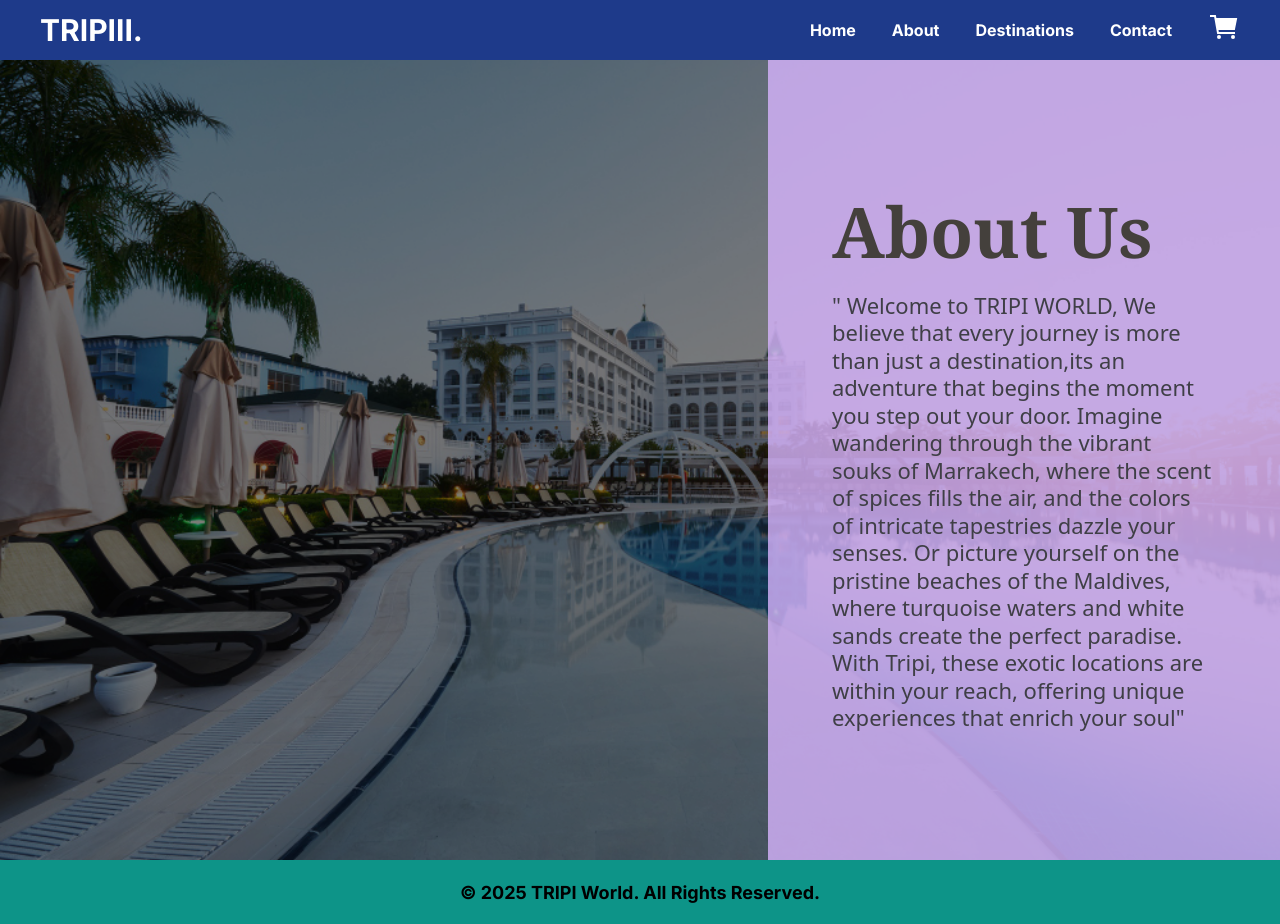
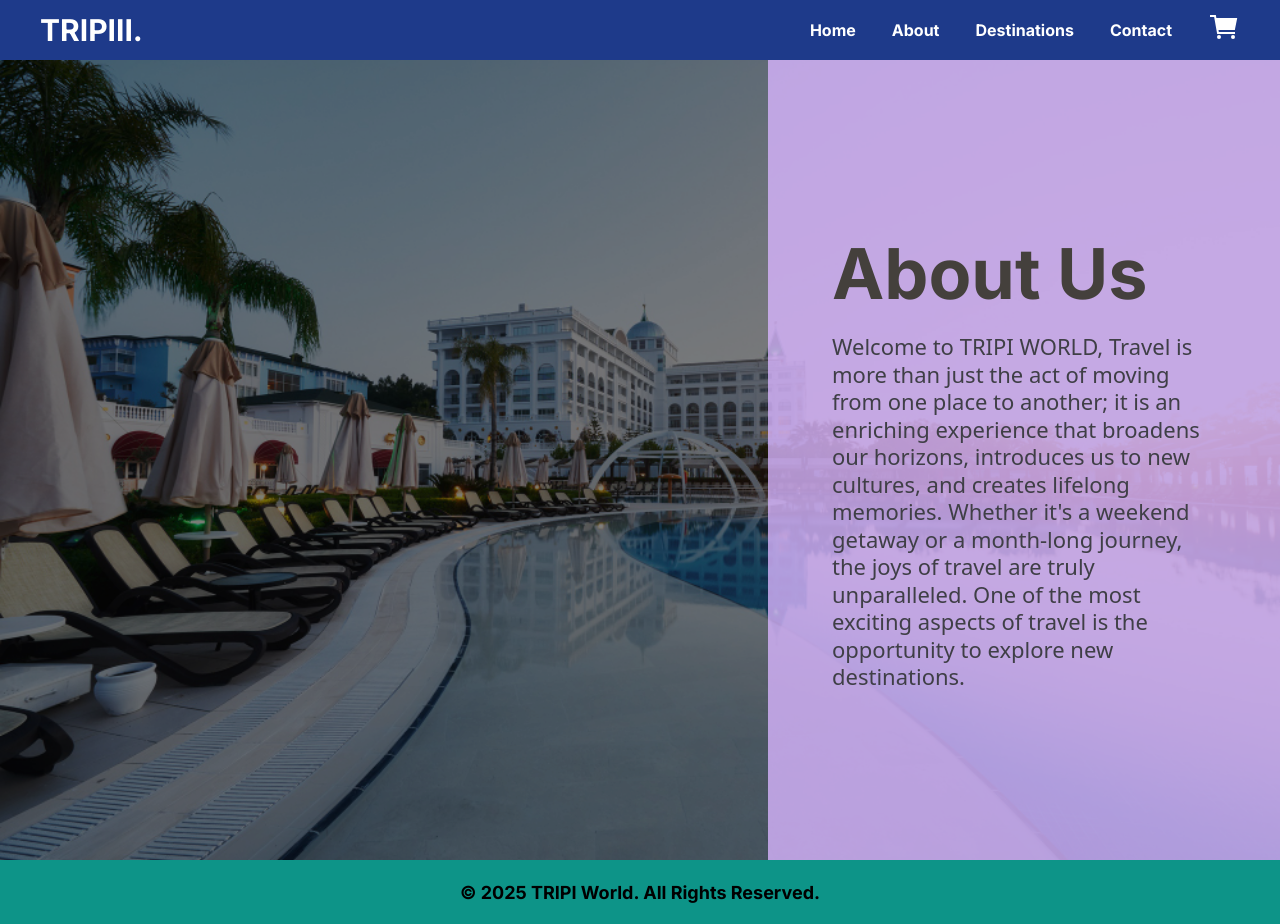
Before and after one commit to areeba-awan/MileStone-2-MultiPage-Travel-Web, a Next.js app: page /About in a window 1280 px wide. Built offline with nearby package versions, Linux system fonts and the light colour scheme.

Commit message:
updated code push to github

```diff
--- a/src/app/About/page.tsx
+++ b/src/app/About/page.tsx
@@ -14,13 +14,13 @@ const page = () => {
         />
 
         <div className="absolute inset-y-0 right-0 flex flex-col justify-center text-left bg-purple-300/80 px-6   py-8 sm:px-8 md:px-12 lg:px-16 w-full sm:w-[60%] md:w-[50%] lg:w-[40%]">
-          <h1 className="font-bold text-[32px] sm:text-[50px] md:text-[60px] lg:text-[70px] text-stone-700 font-serif mb-4 leading-tight">
+          <h1 className="font-bold text-[32px] sm:text-[50px] md:text-[60px] lg:text-[70px] text-stone-700 mb-4 leading-tight">
             About Us
           </h1>
-          <p className="font-sans text-[16px] sm:text-[18px] md:text-[20px] lg:text-[22px] text-zinc-700 leading-tight">&quot;
-            Welcome to TRIPI WORLD, We believe that every journey is more than just a destination,its an adventure that begins the moment you step out your door.
-            Imagine wandering through the vibrant souks of Marrakech, where the scent of spices fills the air, and the colors of intricate tapestries dazzle your senses. Or picture yourself on the pristine beaches of the Maldives, where turquoise waters and white sands create the perfect paradise. With Tripi, these exotic locations are within your reach, offering unique experiences that enrich your soul"
-            </p>
+          <p className="font-sans text-[16px] sm:text-[18px] md:text-[20px] lg:text-[22px] text-zinc-700 leading-tight">
+            Welcome to TRIPI WORLD, Travel is more than just the act of moving from one place to another; it is an enriching experience that broadens our horizons, introduces us to new cultures, and creates lifelong memories. Whether it's a weekend getaway or a month-long journey, the joys of travel are truly unparalleled.
+
+One of the most exciting aspects of travel is the opportunity to explore new destinations.</p>
         </div>
       </div>
     </div>
```
